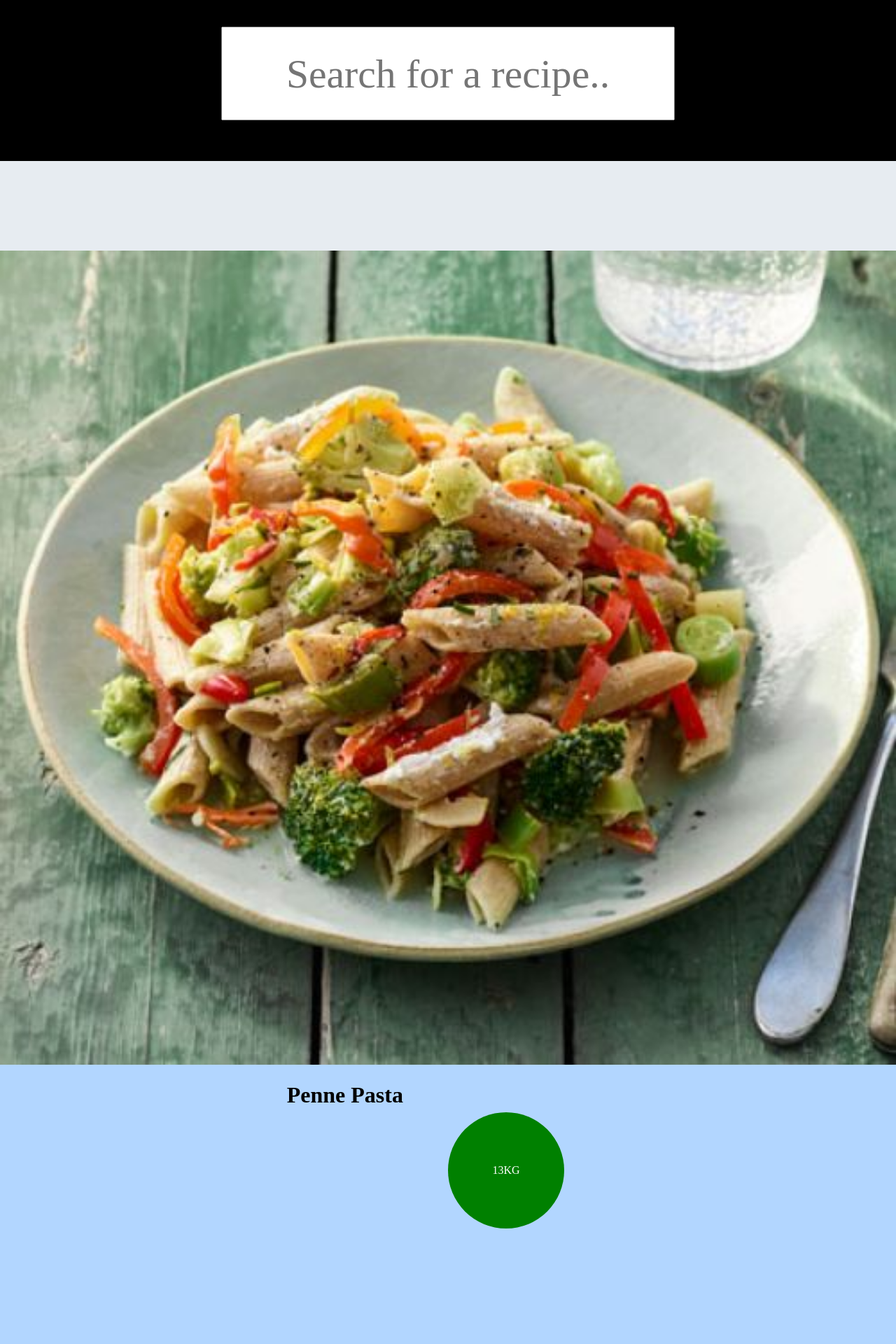
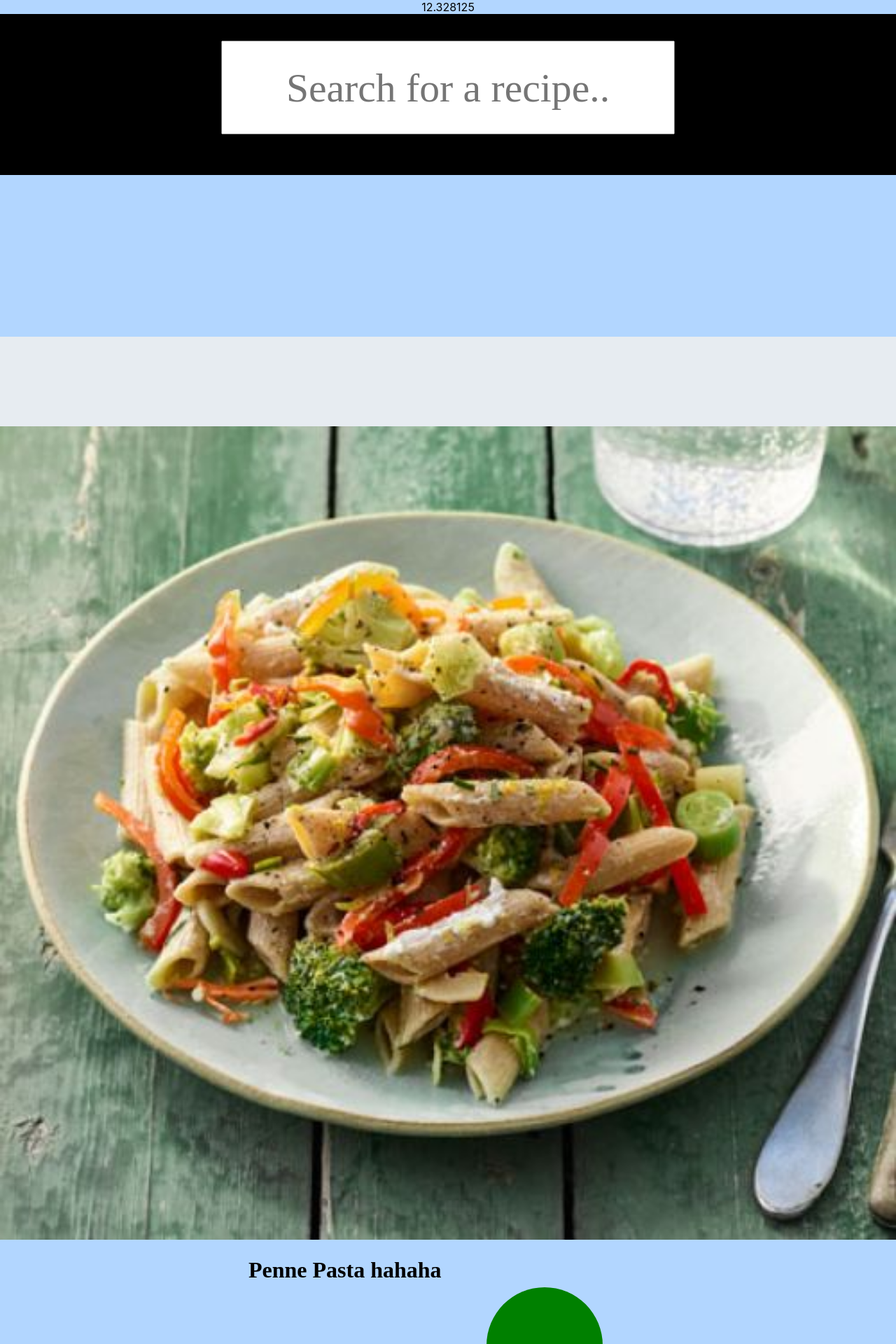
Before and after one commit to BarneyLoosemore/ClimEat-Change, a React (Create React App) app: page / in a window 1280 px wide. Shown: the top 1920 px of the page at 70% size. Built offline with nearby package versions, Linux system fonts and the light colour scheme; a web font is replaced by a local one.

Commit message:
added searchbar that sticks to top of page on scroll down

```diff
--- a/src/App.css
+++ b/src/App.css
@@ -57,12 +57,21 @@
   padding-top: 18vw;
 }
 
-.nav-bar {
+.search-box-container {
   height: 18vw;
   background: black;
-  position: fixed;
+  /* position: fixed; */
   /* margin-bottom: 50px; */
   width: 100%;
+}
+
+.sticky {
+  position: fixed;
+  top: 0;
+}
+
+.sticky+.card-containers {
+  padding-top: 35vw;
 }
 
 .search-input {
--- a/src/App.js
+++ b/src/App.js
@@ -2,6 +2,7 @@ import React, { Component } from 'react'
 import './App.css'
 import RecipeCard from './RecipeCard.js'
 import NavBar from './NavBar.js'
+import SearchBar from './SearchBar.js'
 
 
 class App extends Component {
@@ -127,7 +128,9 @@ class App extends Component {
               )
             }
         </div> */}
-        <NavBar/>
+        {/* <NavBar/> */}
+        12.328125
+        <SearchBar/>
         <div className='card-containers'>
           <RecipeCard/>
           <RecipeCard/>
--- a/src/NavBar.js
+++ b/src/NavBar.js
@@ -1,17 +1,16 @@
 import React, { Component } from 'react'
 import './App.css'
-import SearchBar from './SearchBar.js'
 
-class Header extends Component {
+class NavBar extends Component {
 
     render(){
         return(
-            <div className='nav-bar'>
-                <SearchBar/>
+            <div>
+                NavBar
             </div>
         )
     }
 
 }
 
-export default Header
+export default NavBar
--- a/src/RecipeCard.js
+++ b/src/RecipeCard.js
@@ -13,7 +13,7 @@ class RecipeCard extends Component {
                 </div>
                 <div className='text-and-symbol-wrapper'>
                     <div className='recipe-text'>
-                        <h1>Penne Pasta</h1>
+                        <h1>Penne Pasta hahaha</h1>
                     </div>
                     <div className='emission-symbol'>
                         13KG
--- a/src/SearchBar.js
+++ b/src/SearchBar.js
@@ -6,16 +6,37 @@ class SearchBar extends React.Component {
 
     handleClick = (e) => {
         e.target.placeholder = ''
+        console.log(e.target.getBoundingClientRect())
     }
 
-    handleOffClick
+    handleOffClick = (e) => {
+        e.target.placeholder = "Search for a recipe.."
+    }
 
+    handleScroll = () => {
+        console.log(document.querySelector('.search-box-container').getBoundingClientRect())
+    }
+
+    componentDidMount(){
+        let search_bar = document.querySelector('.search-box-container')
+        let sticky = search_bar.offsetTop
+        window.onscroll = function(){
+            if (window.pageYOffset >= sticky) {
+                search_bar.classList.add("sticky")
+            } else {
+                search_bar.classList.remove("sticky");
+            }
+        }
+            // console.log(document.querySelector('.search-box-container').getBoundingClientRect())
+    }
 
     render(){
-        const { handleClick } = this
+        const { handleClick, handleOffClick, handleScroll } = this
         return(
-            <div>
-                <input class='search-input' type="text" onClick={ e => handleClick(e) } offClick={ console.log('off') } placeholder="Search for a recipe.."/>
+            <div className='search-box-container' onScroll={ e => handleScroll(e) }>
+                <div>
+                    <input class='search-input' type="text" onClick={ e => handleClick(e) } onBlur={ e => handleOffClick(e) } placeholder="Search for a recipe.."/>
+                </div>
             </div>
         )
     }
--- a/src/recipe_card.css
+++ b/src/recipe_card.css
@@ -42,7 +42,7 @@
     background: green;
     height: 13vw;
     width: 13vw;
-    line-height: 13vw;
+    line-height: 14vw;
     border-radius: 50%;
     font-family: OverPassBold;
     color: white;
```
